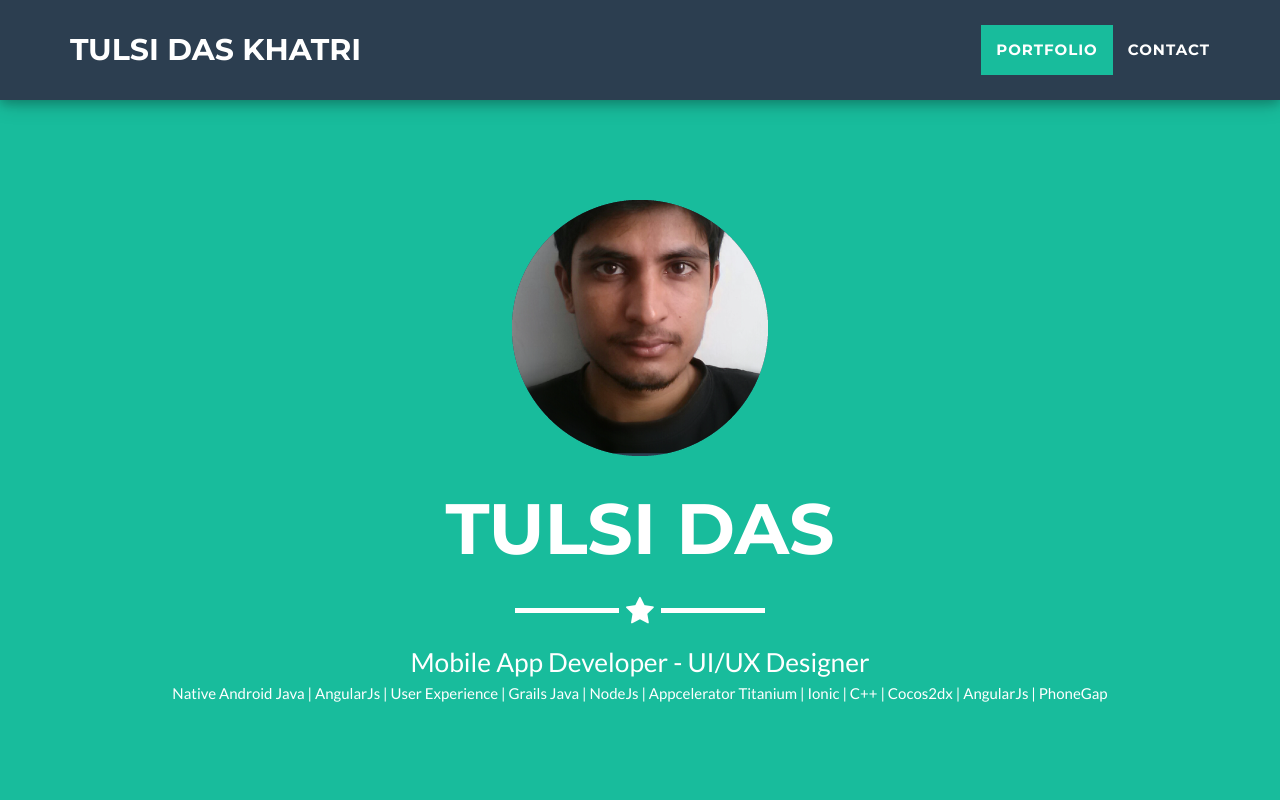
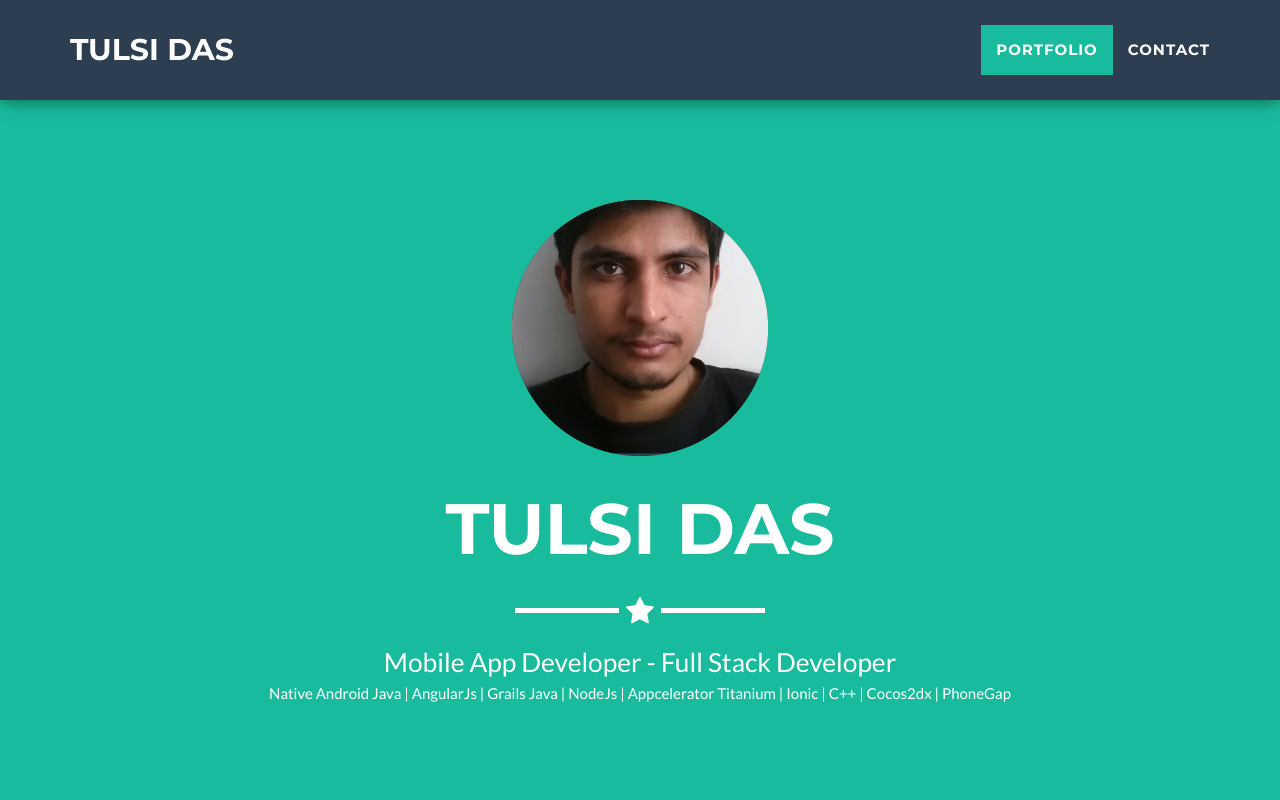
Before and after one commit to tulsidaskhatri/tulsidaskhatri.github.io, a website: page index.html in a window 1280 px wide. Shown: the top 800 px of the page. Drawn offline with nearby package versions, Linux system fonts and the light colour scheme.

Commit message:
minor updates

```diff
--- a/index.html
+++ b/index.html
@@ -9,7 +9,7 @@
     <meta name="description" content="">
     <meta name="author" content="">
 
-    <title>Tulsi Das Khatri - Mobile App Developer and UI/UX Designer</title>
+    <title>Tulsi Das - Full Stack Developer</title>
 
     <!-- Bootstrap Core CSS -->
     <link href="vendor/bootstrap/css/bootstrap.min.css" rel="stylesheet">
@@ -42,7 +42,7 @@
                 <button type="button" class="navbar-toggle" data-toggle="collapse" data-target="#bs-example-navbar-collapse-1">
                     <span class="sr-only">Toggle navigation</span> Menu <i class="fa fa-bars"></i>
                 </button>
-                <a class="navbar-brand" href="#page-top">Tulsi Das Khatri</a>
+                <a class="navbar-brand" href="#page-top">Tulsi Das</a>
             </div>
 
             <!-- Collect the nav links, forms, and other content for toggling -->
@@ -78,9 +78,9 @@
                     <div class="intro-text">
                         <span class="name">Tulsi Das</span>
                         <hr class="star-light">
-                        <span class="skills">Mobile App Developer - UI/UX Designer</span>
+                        <span class="skills">Mobile App Developer - Full Stack Developer</span>
                         <br>
-                        <span class="technologies">Native Android Java | AngularJs | User Experience | Grails Java | NodeJs | Appcelerator Titanium | Ionic | C++ | Cocos2dx | AngularJs | PhoneGap</span>
+                        <span class="technologies">Native Android Java | AngularJs | Grails Java | NodeJs | Appcelerator Titanium | Ionic | C++ | Cocos2dx | PhoneGap</span>
                     </div>
                 </div>
             </div>
```
